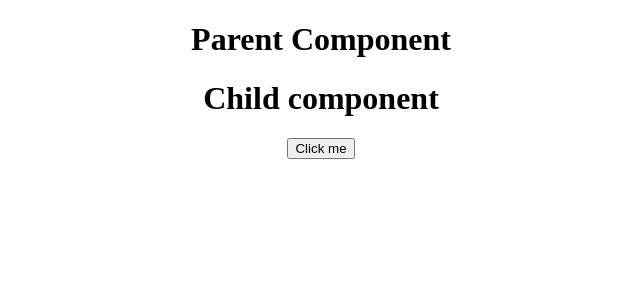
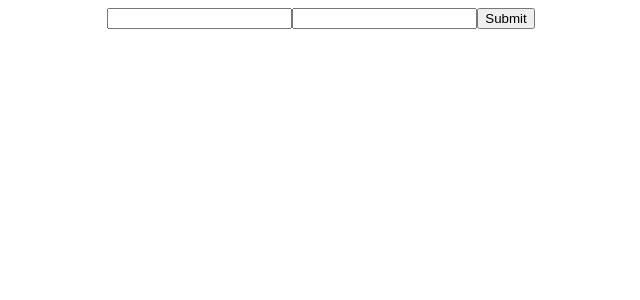
Before and after one commit to Tarunkumar2407/ReactBasicsPractise, a React (Create React App) app: page / in a window 1280 px wide. Shown: the top 300 px of the page, without its empty margins (319-959 px from the left). Built offline with nearby package versions, Linux system fonts and the light colour scheme.

Commit message:
with object

```diff
--- a/src/App.js
+++ b/src/App.js
@@ -1,8 +1,11 @@
-import { useState } from 'react';
+// import { useState } from 'react';
 import './App.css';
+// import WithArray from './Components/useStateHook/WithArray';
 // import GetInputBoxValue from './Components/FormHandling/GetInputBoxValue';
 // import ShowHide from './Components/FormHandling/ShowHide';
-import Parent from './Components/LifitngStateUp/Parent';
+// import Parent from './Components/LifitngStateUp/Parent';
+import WithObject2 from './Components/useStateHook/WithObject2';
+// import WithObject from './Components/useStateHook/WithArray';
 // import PropsInClass from './Components/props/PropsInClass';
 // import Greet from './Components/functionalComponents/Greet';
 // import GreetClass from './Components/classComponents/classGreet';
@@ -21,7 +24,9 @@ function App() {
       {/* <PropsInClass name = {"Tarun"}/> */}
       {/* <GetInputBoxValue /> */}
       {/* <ShowHide /> */}
-      <Parent />
+      {/* <Parent /> */}
+      <WithObject2 />
+      {/* <WithArray /> */}
 
     </div>
   );
--- /dev/null
+++ b/src/Components/useStateHook/WithArray.js
@@ -0,0 +1,23 @@
+import React, { useState } from 'react'
+
+const WithArray = () => {
+
+  const [items, setItems] = useState([])
+  const handleArrayInput = () => {
+     setItems([...items, {
+      id: items.length,
+      value: "Tarun"
+     }])
+  }
+  console.log(items)
+  return (
+    <div>
+      {items.map((item, id)=> (
+        <h2 key={id}>{item.id} {item.value}</h2>
+      ))}
+      <button onClick={handleArrayInput}>Add Item</button>
+    </div>
+  )
+}
+
+export default WithArray
--- /dev/null
+++ b/src/Components/useStateHook/WithObject2.js
@@ -0,0 +1,34 @@
+import React, { useState } from 'react'
+
+const WithObject2 = () => {
+
+    const [name, setName] = useState({
+        firstName: "",
+        lastName: ""
+    })
+    console.log(name)
+    const handleInput = (e) => {
+      e.preventDefault()
+      const {name, value} = e.target
+      setName((preVal)=>{
+        return {
+            ...preVal,
+            [name]: value
+        }
+      }
+
+      )
+    }
+  return (
+    <div>
+     <form onSubmit={handleInput}>
+     <input type='text' onChange={handleInput} name='firstName' value={name.firstName}></input>
+     <input type='text' onChange={handleInput} name='lastName' value={name.lastName}></input>
+     <button type='submit'>Submit</button>
+     </form>
+
+    </div>
+  )
+}
+
+export default WithObject2
```
Also changed, not shown: src/Components/useStateHook/WithObject.js (added, +25 -0 lines).
